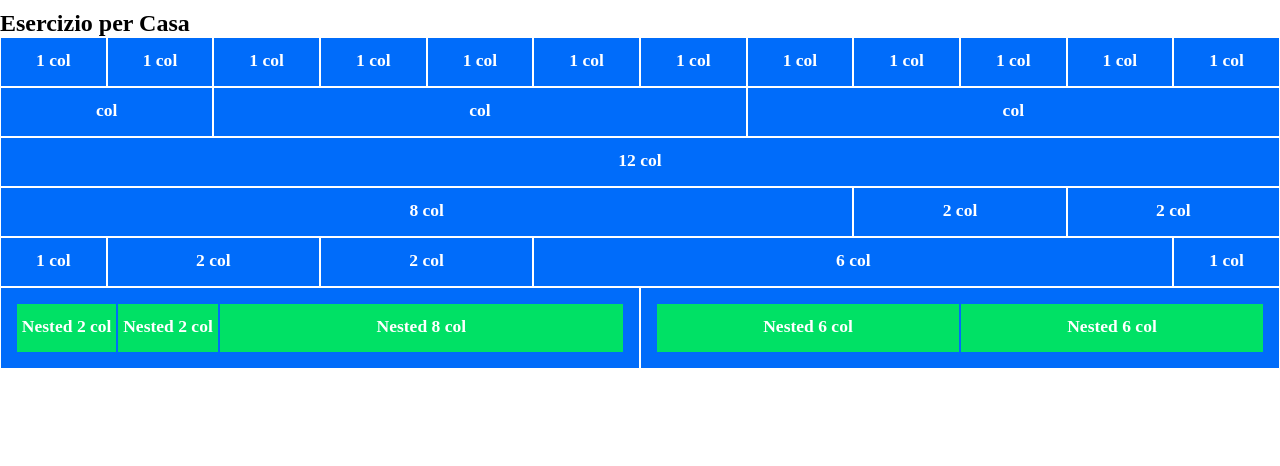
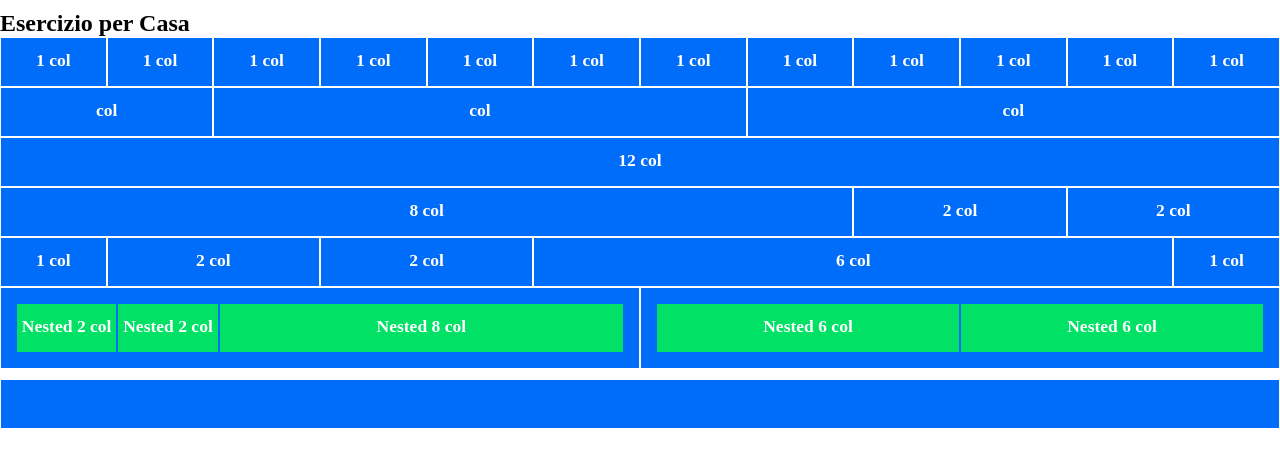
Before and after one commit to battistaennio/html-css-12bool, a plain HTML site: page index.html in a window 1280 px wide. Drawn offline with Linux system fonts and the light colour scheme.

Commit message:
Row 7 completata

```diff
--- a/index.html
+++ b/index.html
@@ -226,6 +226,19 @@
 
             </div>
 
+        </div>
+
+    </section>
+
+    <section>
+
+        <!-- Row 7 -->
+        <div class="row">
+
+            <div class="col-12">
+                <div class="box">
+
+                </div>
             </div>
 
         </div>
```
